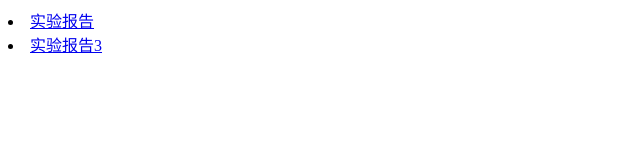
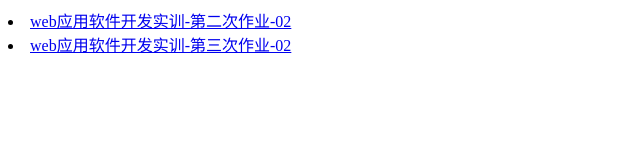
Before and after one commit to ZoeZhao921/ZoeZhao921.github.io, a plain HTML site: page index.html in a window 1280 px wide. Shown: the whole page, without its empty margins (0-640 px from the left). Drawn offline with Linux system fonts and the light colour scheme.

Commit message:
Update index.html

```diff
--- a/index.html
+++ b/index.html
@@ -1,2 +1,2 @@
-<li><a href="https://ZoeZhao921.github.io/Markdown链接.html">实验报告</a></li>
-<li><a href="https://ZoeZhao921.github.io/Markdown链接.html">实验报告3</a></li>
+<li><a href="https://ZoeZhao921.github.io/Markdown链接.html">web应用软件开发实训-第二次作业-02</a></li>
+<li><a href="https://ZoeZhao921.github.io/Markdown链接.html">web应用软件开发实训-第三次作业-02</a></li>
```
